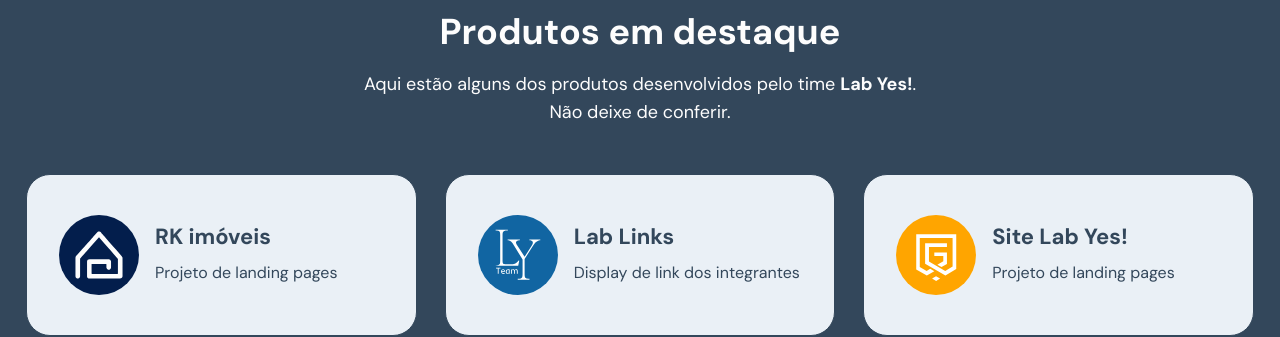
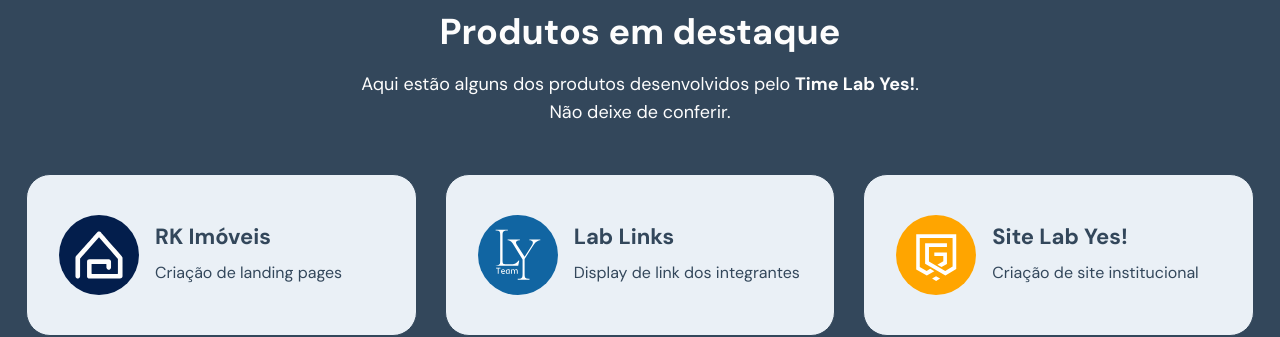
Before and after one commit to labyes24/LABYES-LP, a Next.js app: page /conexoes in a window 1280 px wide. Shown: the part 2728-3065 px from the top of the page. Built offline with nearby package versions, Linux system fonts and the light colour scheme; no server answers.

Commit message:
fix: adjust highlight and text content
Refs: 868d8qtde

```diff
--- a/src/components/connections-last-productions.tsx
+++ b/src/components/connections-last-productions.tsx
@@ -10,8 +10,8 @@ const lastProductions = [
     {
         id: 1,
         image: RKIcon,
-        title: 'RK imóveis',
-        subtitle: 'Projeto de landing pages',
+        title: 'RK Imóveis',
+        subtitle: 'Criação de landing pages',
     },
     {
         id: 2,
@@ -23,7 +23,7 @@ const lastProductions = [
         id: 3,
         image: LabyesIcon,
         title: 'Site Lab Yes!',
-        subtitle: 'Projeto de landing pages',
+        subtitle: 'Criação de site institucional',
     },
 ]
 
@@ -36,8 +36,8 @@ export function ConnectionsLastProduction() {
                 </h2>
 
                 <p className="text-pretty px-4 font-sans text-base font-normal leading-7 text-section-medium-foreground md:text-lg">
-                    Aqui estão alguns dos produtos desenvolvidos pelo time{' '}
-                    <span className="font-bold">Lab Yes!</span>.
+                    Aqui estão alguns dos produtos desenvolvidos pelo{' '}
+                    <span className="font-bold">Time Lab Yes!</span>.
                 </p>
                 <p className="text-pretty font-sans text-base font-normal leading-7 text-section-medium-foreground md:text-lg">
                     Não deixe de conferir.
```
